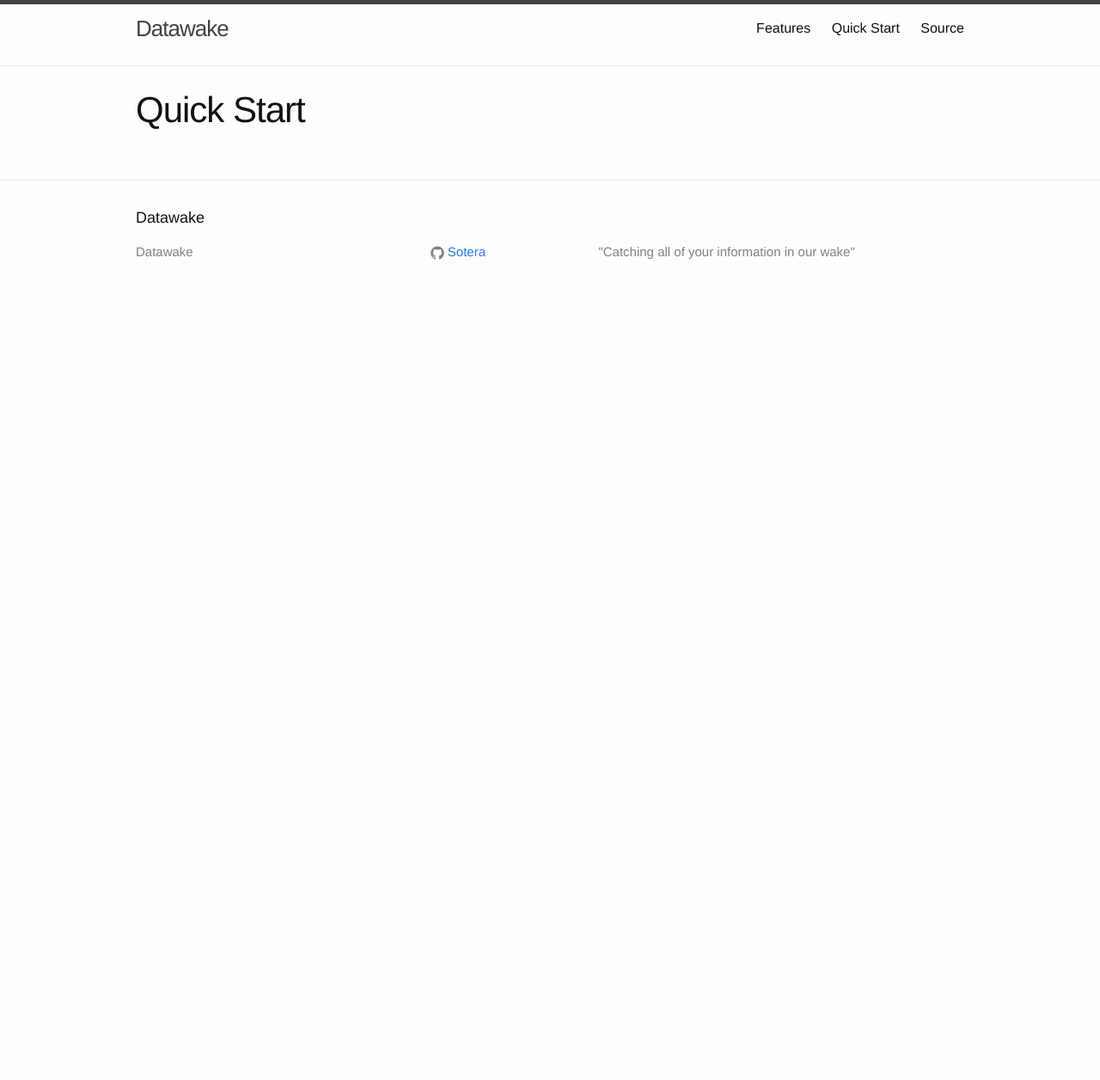
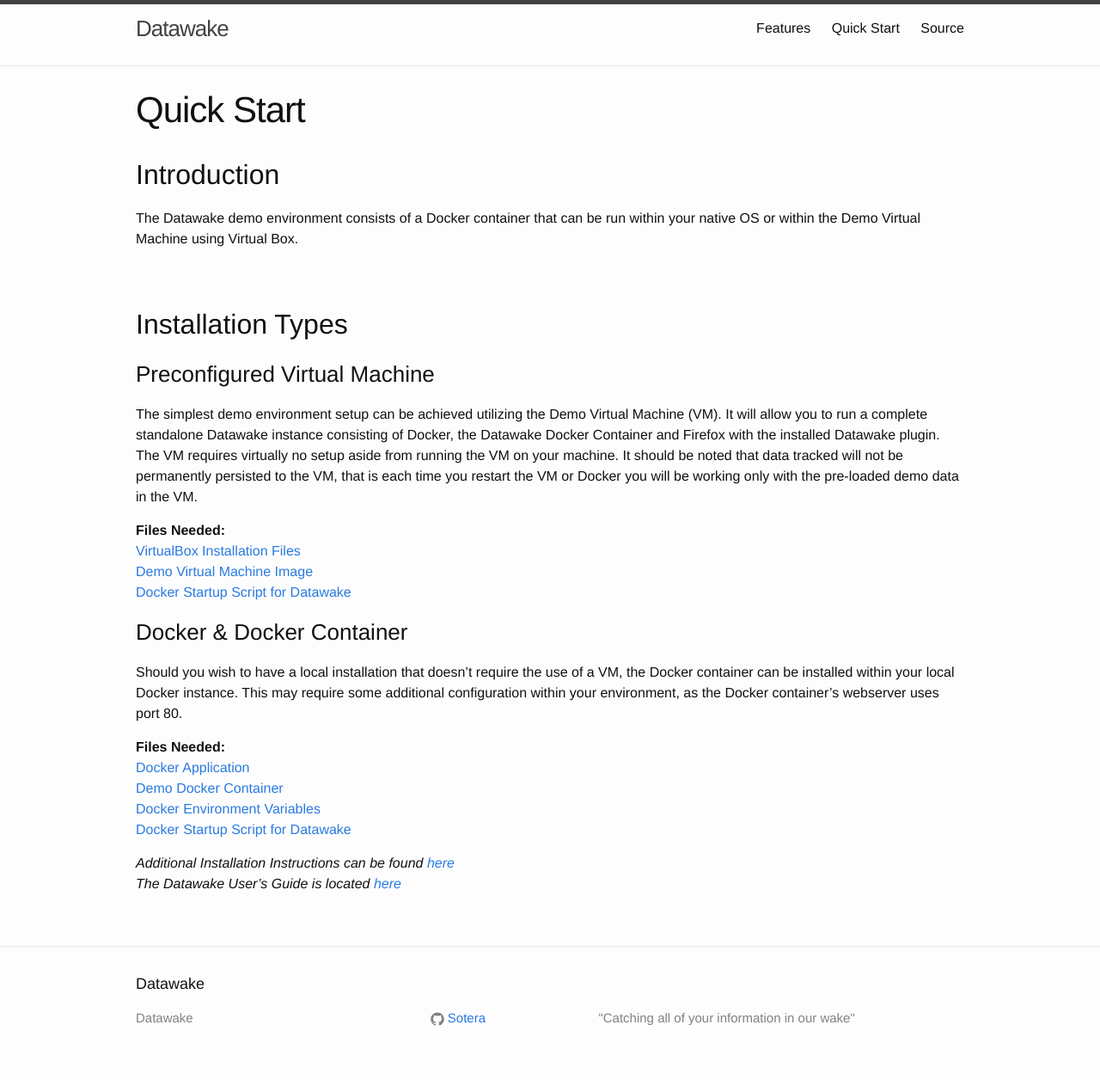
Before and after one commit to Sotera/Datawake, a Jekyll site: the page built from quickstart.md, in a window 1280 px wide. Shown: the whole page at 86% size. Built offline with Jekyll 4.4.1, drawn with Linux system fonts in a browser that asks for light colours; before the commit the page ends 900 px from its top, so only the background shows below that.

Commit message:
Update quickstart.md

```diff
--- a/quickstart.md
+++ b/quickstart.md
@@ -3,3 +3,29 @@
 title: Quick Start
 permalink: /quick-start/
 ---
+
+## Introduction
+The Datawake demo environment consists of a Docker container that can be run within your native OS or within the Demo Virtual Machine using Virtual Box.
+  <br />
+  <br />
+## Installation Types
+### Preconfigured Virtual Machine
+The simplest demo environment setup can be achieved utilizing the Demo Virtual Machine (VM).  It will allow you to run a complete standalone Datawake instance consisting of Docker, the Datawake Docker Container and Firefox with the installed Datawake plugin.  The VM requires virtually no setup aside from running the VM on your machine.  It should be noted that data tracked will not be permanently persisted to the VM, that is each time you restart the VM or Docker you will be working only with the pre-loaded demo data in the VM.
+
+**Files Needed:** <br />
+[VirtualBox Installation Files](https://www.virtualbox.org/wiki/Downloads "Download & Install VirtualBox") <br />
+[Demo Virtual Machine Image](https://s3.amazonaws.com/soterastuff/Datawake_Demo/DataWakeDemoVM.zip "Zipped VM Files") <br />
+[Docker Startup Script for Datawake](https://s3.amazonaws.com/soterastuff/Datawake_Demo/dockerstartup.sh "Docker Startup File") <br />
+
+
+### Docker & Docker Container
+Should you wish to have a local installation that doesn't require the use of a VM, the Docker container can be installed within your local Docker instance.  This may require some additional configuration within your environment, as the Docker container’s webserver uses port 80.
+
+**Files Needed:** <br />
+[Docker Application](https://docs.docker.com/installation/#installation "Docker Installation Info & Files") <br />
+[Demo Docker Container](https://s3.amazonaws.com/soterastuff/Datawake_Demo/dw_demo.tar "Tarfile for Docker Container") <br />
+[Docker Environment Variables](https://s3.amazonaws.com/soterastuff/Datawake_Demo/DWenvVar.txt "Docker Environment Variables") <br />
+[Docker Startup Script for Datawake](https://s3.amazonaws.com/soterastuff/Datawake_Demo/dockerstartup.sh "Docker Startup File") <br />
+
+_Additional Installation Instructions can be found [here](https://s3.amazonaws.com/soterastuff/Datawake_Demo/Datawake-Demo-InstallationGuide.docx "Datawake Demo Installation Guide")_ <br />
+_The Datawake User's Guide is located  [here](https://s3.amazonaws.com/soterastuff/Datawake_Demo/DW-USER-GUIDE.docx "Datawake User's Guide")_
```
